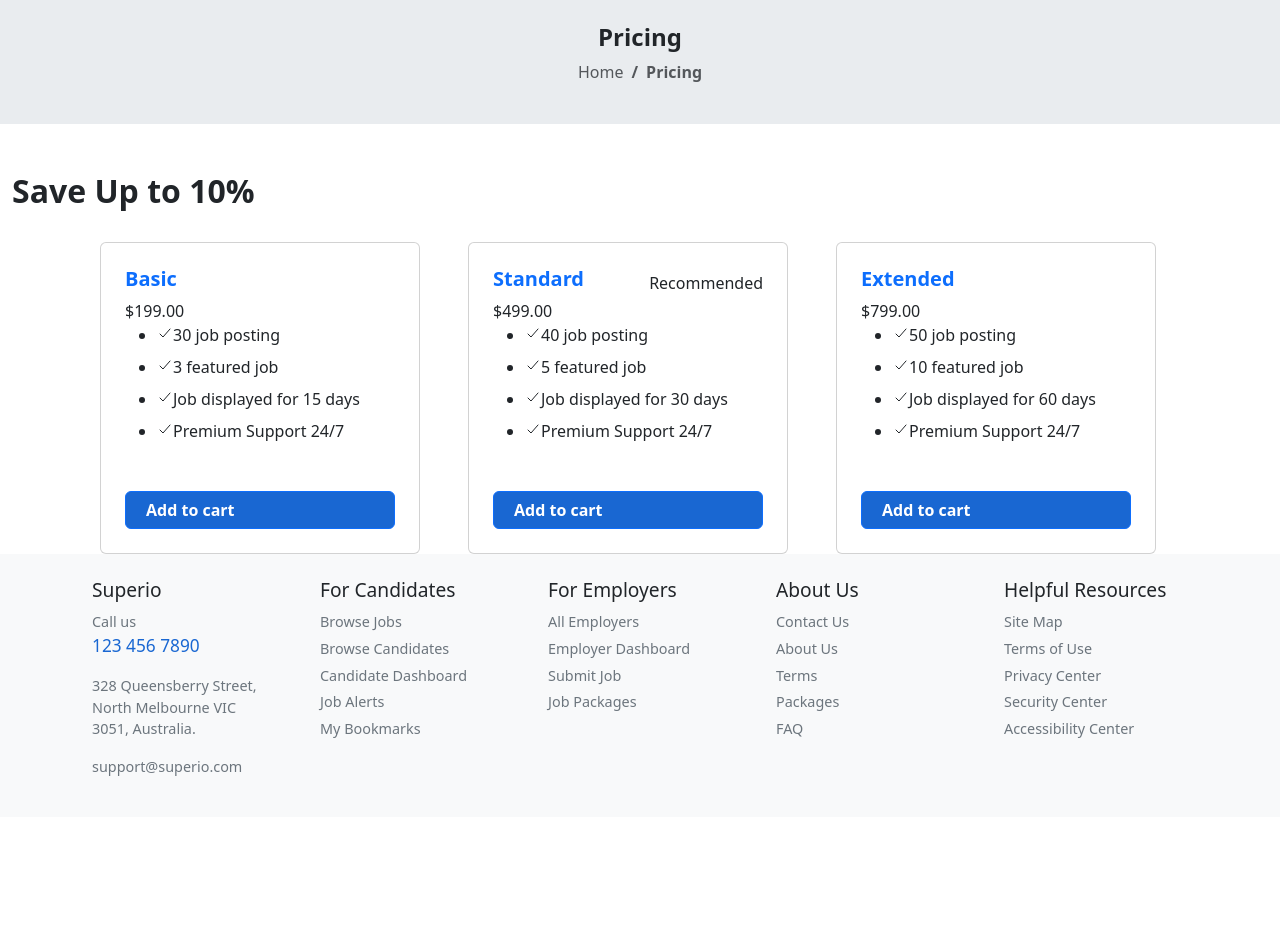
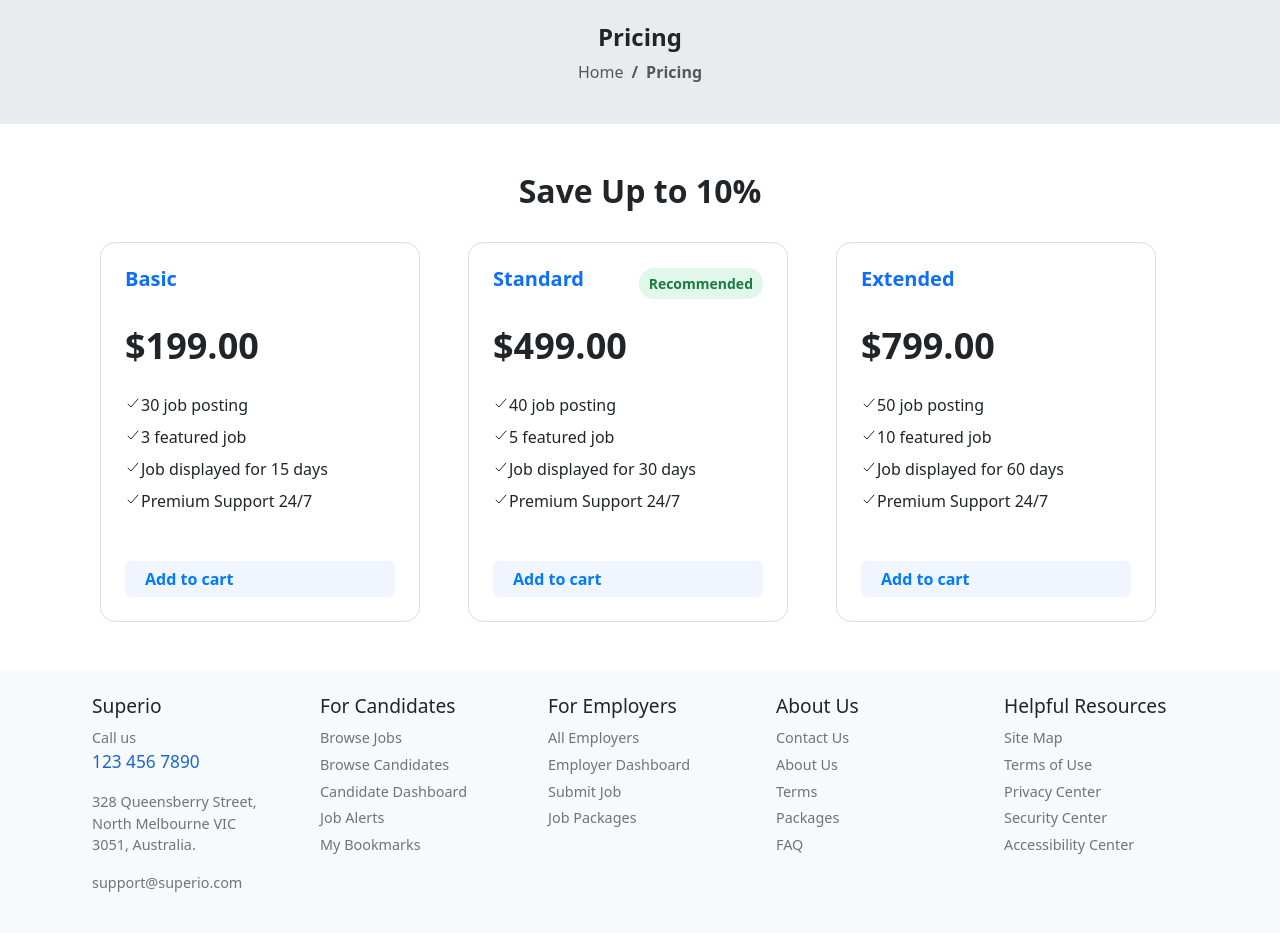
Before and after one commit to AV3111997/Job_Portal, a Django app: page /pricing in a window 1280 px wide. Shown: the part 176-1109 px from the top of the page. Before the commit the page ends 952 px from the top, so only its background shows below. Run offline with Django 5.2, Linux system fonts and the light colour scheme; some libraries are stand-ins or nearby versions.

Commit message:
pricing html fixed

```diff
--- a/job_portal/app/templates/pricing.html
+++ b/job_portal/app/templates/pricing.html
@@ -5,10 +5,10 @@
 {% endblock title %}
 {% block css_styles %}
 <link rel="stylesheet" href="{% static 'css/style.css' %}">
-<link rel="stylesheet" href="{% static 'css/pricing.css' %}">
+<link rel="stylesheet" href="{% static 'css/price.css' %}">
 {% endblock css_styles %}
 {% block content %}
-<div class="container-fluid">
+<div class="container-fluid mb-5">
     <div class="row bg-body-secondary py-4">
         <nav aria-label="breadcrumb" class="custom-breadcrumb">
             <h4 class="h4 text-center fw-semibold">Pricing</h4>
@@ -19,7 +19,7 @@
         </nav>
     </div>
     <div class="row ">
-        <h2 class="pricing-header mt-5">
+        <h2 class="pricing-header mt-5 text-center">
             Save Up to 10%
         </h2>
         <div class="row gap-5 d-flex justify-content-center container-fluid mt-4">
```
